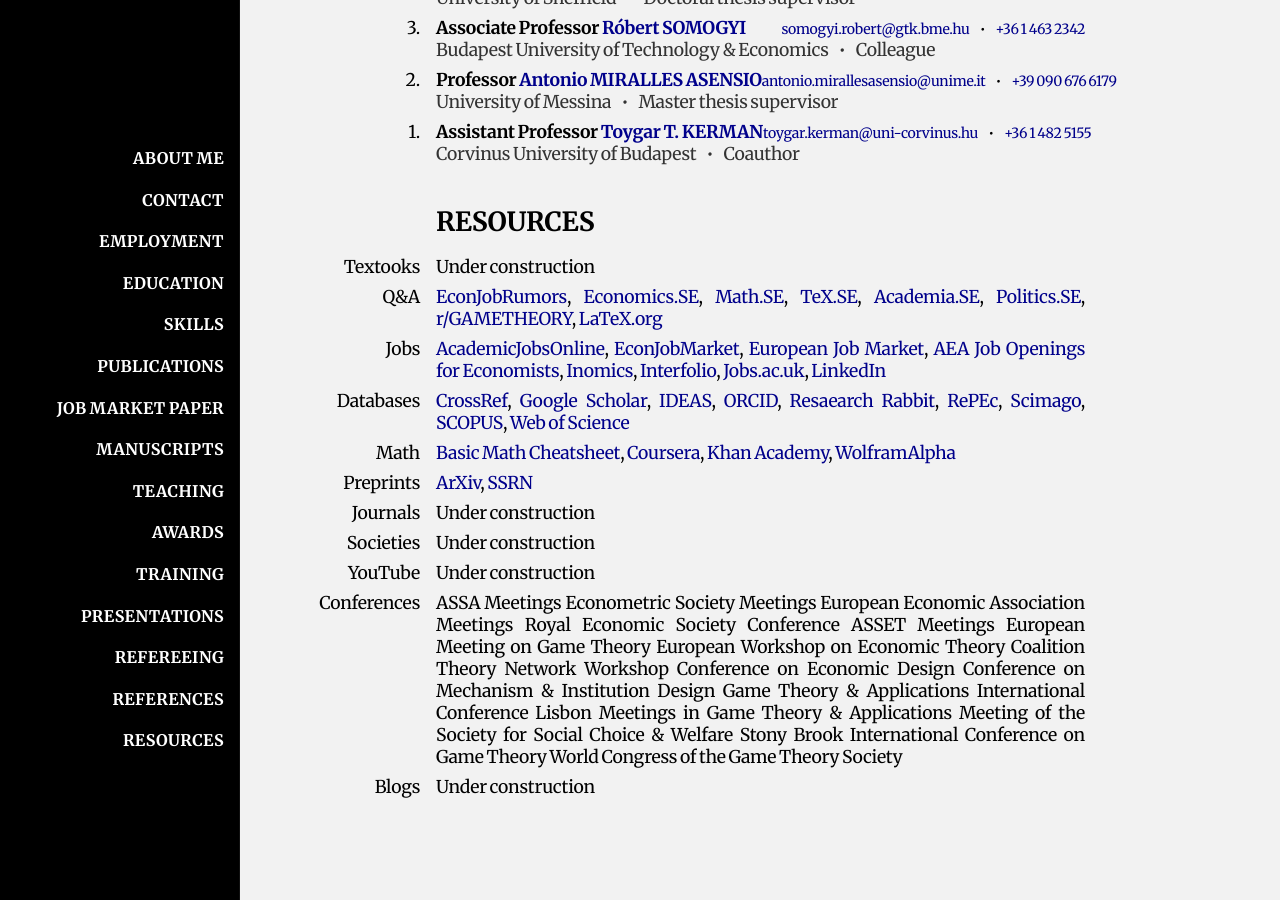
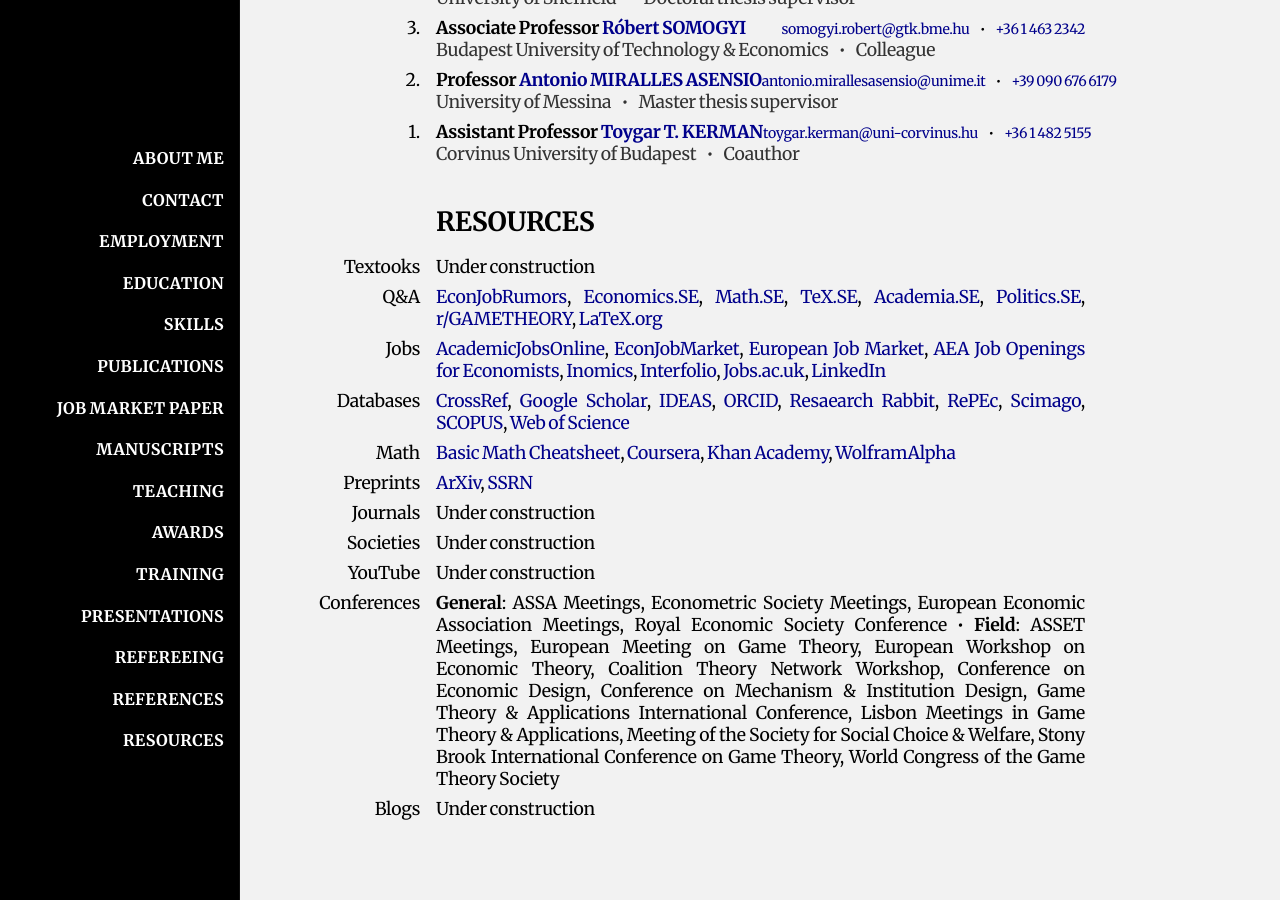
Before and after one commit to HectorHermidaRivera/hectorhermidarivera.github.io, a Jekyll site: the page built from index.md, in a window 1280 px wide and 900 px high, scrolled down 3457 px. Built offline with Jekyll 4.4.1, drawn with Linux system fonts in a browser that asks for light colours; a style sheet for code colours, icons or effects is not loaded.

Commit message:
Update index.md

```diff
--- a/index.md
+++ b/index.md
@@ -541,7 +541,7 @@ title: Home
   <div class="value">Under construction</div>
 
   <div class="label">Conferences</div>
-  <div class="value">ASSA Meetings Econometric Society Meetings European Economic Association Meetings Royal Economic Society Conference ASSET Meetings European Meeting on Game Theory European Workshop on Economic Theory Coalition Theory Network Workshop Conference on Economic Design Conference on Mechanism & Institution Design Game Theory & Applications International Conference Lisbon Meetings in Game Theory & Applications Meeting of the Society for Social Choice & Welfare Stony Brook International Conference on Game Theory World Congress of the Game Theory Society</div>
+  <div class="value"><b>General</b>: ASSA Meetings, Econometric Society Meetings, European Economic Association Meetings, Royal Economic Society Conference<span style="margin:10px;">•</span><b>Field</b>: ASSET Meetings, European Meeting on Game Theory, European Workshop on Economic Theory, Coalition Theory Network Workshop, Conference on Economic Design, Conference on Mechanism & Institution Design, Game Theory & Applications International Conference, Lisbon Meetings in Game Theory & Applications, Meeting of the Society for Social Choice & Welfare, Stony Brook International Conference on Game Theory, World Congress of the Game Theory Society</div>
 
   <div class="label">Blogs</div>
   <div class="value">Under construction</div>
```
